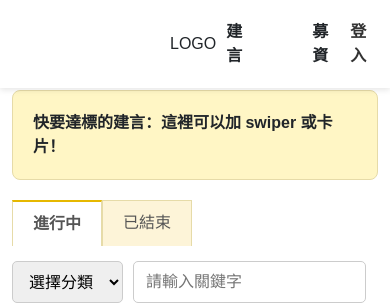
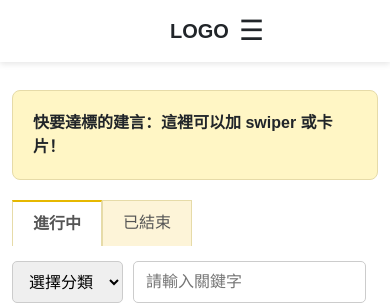
Before and after one commit to Shan11111111/system_project, a PHP site: page /advice_search.php in a window 390 px wide. Shown: the top 307 px of the page. Run offline with PHP 8.4, Linux system fonts and the light colour scheme.

Commit message:
advice search navbar rdw

```diff
--- a/advice_search.php
+++ b/advice_search.php
@@ -29,14 +29,18 @@
     <!--navbar -->
     <nav class="navbar">
         <div class="nav-container">
+            <!-- LOGO -->
             <div class="logo">LOGO</div>
+
+            <!-- 漢堡按鈕 -->
             <div class="menu-toggle" id="mobile-menu-toggle">☰</div>
 
+            <!-- 桌面版選單 -->
             <div class="nav-center desktop-menu">
                 <div class="dropdown">
                     <button class="dropbtn">建言</button>
                     <div class="dropdown-content">
-                        <a href="#">發布建言</a>
+                        <a href="submitadvice.php">發布建言</a>
                         <a href="#">最新建言</a>
                         <a href="#">熱門建言</a>
                     </div>
@@ -56,11 +60,12 @@
             </div>
         </div>
 
+        <!-- 手機版選單 -->
         <div class="mobile-menu" id="mobile-menu">
             <div class="dropdown">
                 <button class="dropbtn">建言</button>
                 <div class="dropdown-content">
-                    <a href="#">發布建言</a>
+                    <a href="submitadvice.php">發布建言</a>
                     <a href="#">最新建言</a>
                     <a href="#">熱門建言</a>
                 </div>
@@ -114,6 +119,20 @@
     <div class="footer">footer</div>
 
     <script>
+         // 點擊漢堡切換 menu
+         document.getElementById('mobile-menu-toggle').addEventListener('click', function() {
+                document.getElementById('mobile-menu').classList.toggle('active');
+            });
+
+            // 手機 dropdown 點擊展開
+            document.querySelectorAll('.mobile-menu .dropdown .dropbtn').forEach(btn => {
+                btn.addEventListener('click', function(e) {
+                    e.preventDefault(); // 防止跳頁
+                    const parent = btn.parentElement;
+                    parent.classList.toggle('active');
+                });
+            });
+
         const data = Array.from({ length: 25 }, (_, i) => ({
             title: `建言標題 ${i + 1}`,
             comments: Math.floor(Math.random() * 80),
--- a/css/advice_search.css
+++ b/css/advice_search.css
@@ -55,8 +55,6 @@ body {
   gap: 15px;
 }
 
-
-
 /* Dropdown 保持原樣 */
 /* 修正 dropdown 父層，讓它定位正常 */
 .nav-center .dropdown {
@@ -80,7 +78,6 @@ body {
 .dropbtn:hover {
   color: #d6ae57;
 }
-
 
 /* 修正 dropdown 選單位置 & 寬度 */
 .dropdown-content {
@@ -111,7 +108,6 @@ body {
   white-space: nowrap;
 }
 
-
 /* 登入、註冊樣式 */
 .nav-item {
   text-decoration: none;
@@ -141,6 +137,51 @@ body {
 /* 顯示手機選單 */
 .mobile-menu.active {
   display: flex;
+}
+
+/* RWD: 小螢幕調整 */
+@media (max-width: 768px) {
+  .desktop-menu {
+    display: none;
+  }
+
+  .menu-toggle {
+    display: block;
+    margin-left: auto;
+  }
+
+  .nav-container {
+    display: flex;
+    justify-content: space-between;
+    align-items: center;
+    width: 100%;
+  }
+
+  .logo {
+    font-size: 20px;
+    font-weight: bold;
+    margin-right: 10px;
+  }
+
+  .dropdown-content {
+    position: static;
+    transform: none;
+    box-shadow: none;
+    border: 1px solid #eee;
+    margin-top: 5px;
+  }
+
+  .dropdown:hover .dropdown-content {
+    display: none; /* hover 無效 */
+  }
+
+  .dropdown.active .dropdown-content {
+    display: block;
+  }
+
+  .dropdown-content {
+    display: none;
+  }
 }
 
 /* 建言區 */
```
Lines whose indentation alone changed are shown as unchanged.
